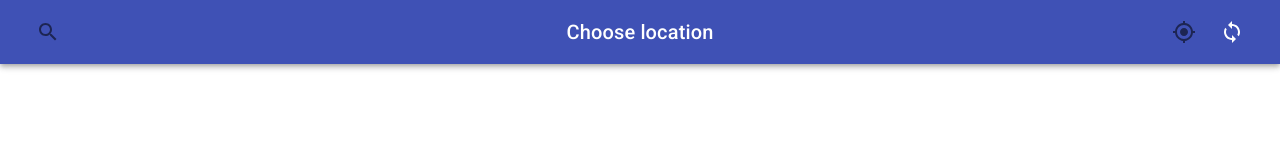
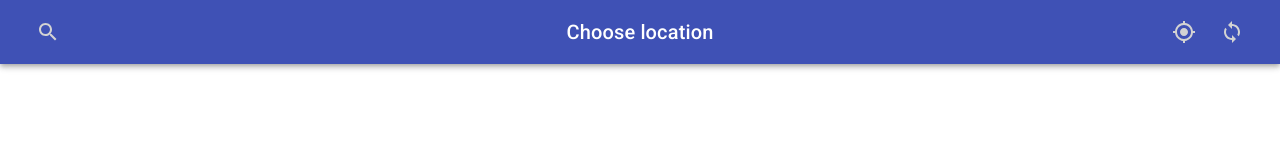
Before and after one commit to patka817/wthr, a React (Create React App) app: page / in a window 1280 px wide. Shown: the top 160 px of the page. Built offline with nearby package versions, Linux system fonts and the light colour scheme.

Commit message:
Corrected icons for ios (hopefully). Added prompt to install for iOS devices. Using our own icon instead of GetApp when displaying installbanner.

```diff
--- a/public/index.html
+++ b/public/index.html
@@ -23,14 +23,14 @@
     <link rel="stylesheet" href="https://fonts.googleapis.com/css?family=Roboto:300,400,500">
 
     <!-- icon in the highest resolution we need it for -->
-    <link rel="icon" sizes="192x192" href="%PUBLIC_URL/wthr-fat-192.png">
+    <link rel="icon" sizes="192x192" href="%PUBLIC_URL%/wthr-fat-192.png">
 
     <!-- PWA for iOS -->
     <meta name="apple-mobile-web-app-capable" content="yes">
-    <link rel="apple-touch-icon" href="%PUBLIC_URL/wthr-fat-ios-192.png">
-    <link rel="apple-touch-icon" sizes="152x152" href="%PUBLIC_URL/wthr-fat-ios-152.png">
-    <link rel="apple-touch-icon" sizes="180x180" href="%PUBLIC_URL/wthr-fat-ios-180.png">
-    <link rel="apple-touch-icon" sizes="167x167" href="%PUBLIC_URL/wthr-fat-ios-167.png">
+    <link rel="apple-touch-icon" href="%PUBLIC_URL%/wthr-fat-ios-192.png">
+    <link rel="apple-touch-icon" sizes="152x152" href="%PUBLIC_URL%/wthr-fat-ios-152.png">
+    <link rel="apple-touch-icon" sizes="180x180" href="%PUBLIC_URL%/wthr-fat-ios-180.png">
+    <link rel="apple-touch-icon" sizes="167x167" href="%PUBLIC_URL%/wthr-fat-ios-167.png">
 
   </head>
   <body>
--- a/src/components/InstallBanner.jsx
+++ b/src/components/InstallBanner.jsx
@@ -1,9 +1,10 @@
 import React, { useState, useEffect, useCallback } from 'react';
 import { Button, IconButton, AppBar, Toolbar } from '@material-ui/core';
-import { Close, GetApp } from '@material-ui/icons';
+import { Close } from '@material-ui/icons';
 
 export default function InstallBanner() {
   const [deferredPrompt, setDeferredPrompt] = useState(null);
+  const [hiddenForIOS, setHiddenForIOS] = useState(false);
 
   const beforeInstall = useCallback((e) => {
     // Prevent Chrome 67 and earlier from automatically showing the prompt
@@ -51,6 +52,7 @@ export default function InstallBanner() {
 
   const closeBanner = (e) => {
     setDeferredPrompt(null);
+    setHiddenForIOS(true);
   };
 
   let appBarStyle = {
@@ -58,20 +60,35 @@ export default function InstallBanner() {
     backgroundColor: 'lightgrey'
   };
 
-  if (deferredPrompt) {
+  if (deferredPrompt || (showIOSBanner() && !hiddenForIOS)) {
     appBarStyle.display = 'block';
   }
 
   return (
     <AppBar position='static' style={appBarStyle}>
       <Toolbar style={toolbarStyle}>
-        <Button id='install-button' color='primary' style={{ textTransform: 'none' }} onClick={onInstall}>
-          <GetApp style={{ paddingRight: '10px' }} />
-            Add Wthr to Home screen
-        </Button>
+        { showIOSBanner() ? <IOSMessage /> : <InstallMessage onClick={onInstall} />}
         <IconButton onClick={closeBanner}><Close /></IconButton>
       </Toolbar>
     </AppBar>
+  );
+};
+
+const InstallMessage = (props) => {
+  return (
+    <Button id='install-button' color='primary' style={{ textTransform: 'none' }} onClick={props.onClick} >
+      <img src='wthr-fat.svg' width='24px' height='24px' style={{ paddingRight: '10px' }} alt='Wthr icon'/>
+      Add Wthr to Home screen
+    </Button>
+  );
+};
+
+const IOSMessage = () => {
+  return (
+    <>
+    <img src='wthr-fat.svg' height='24px' width='24px' style={{ paddingRight: '10px' }} alt='Wthr icon'/>
+    <p style={{color: 'darkblue' }}>Install Wthr on your iOS-device: tap the sharebutton and then 'Add to homescreen'</p>
+    </>
   );
 };
 
@@ -79,3 +96,14 @@ const toolbarStyle = {
   justifyContent: 'space-between',
   minHeight: '40px'
 };
+
+const showIOSBanner = () => {
+  return isIos() && !isInStandaloneMode();
+};
+
+const isIos = () => {
+  const userAgent = window.navigator.userAgent.toLowerCase();
+  return /iphone|ipad|ipod/.test(userAgent);
+}
+
+const isInStandaloneMode = () => ('standalone' in window.navigator) && (window.navigator.standalone);
--- a/src/components/appBar.jsx
+++ b/src/components/appBar.jsx
@@ -42,19 +42,23 @@ export default function ButtonAppBar() {
     setOpenSearch(false);
   };
 
+  const buttonStyles = {
+    color: 'lightgrey'
+  };
+
   return (
     <div className={classes.root}>
       <AppBar position="static">
         <Toolbar className='top-toolbar'>
           <div className='left-icons'>
-            <IconButton onClick={showSearch} disabled={fetchingPosition}><Search /></IconButton>
+            <IconButton style={buttonStyles} onClick={showSearch} disabled={fetchingPosition}><Search /></IconButton>
           </div>
           <Typography variant="h6" className={classes.title} >
             {city !== null ? city : 'Choose location'}
           </Typography>
           <div className='right-icons'>
-            <GPSButton color="inherit" />
-            <ReloadDataButton color="inherit" />
+            <GPSButton style={buttonStyles} />
+            <ReloadDataButton style={buttonStyles} />
           </div>
         </Toolbar>
       </AppBar>
--- a/src/positionComponents/gpsButton.jsx
+++ b/src/positionComponents/gpsButton.jsx
@@ -18,9 +18,8 @@ class GPSButtonPresentational extends React.Component {
     }
 
     render() {
-        // {this.props.fetchingPos ? 'Locating...' : 'Get weather based on current position'}
         return (
-            <IconButton aria-label="Get GPS position" onClick={this.onClick}><MyLocation /></IconButton>
+            <IconButton style={this.props.style} aria-label="Get GPS position" onClick={this.onClick}><MyLocation /></IconButton>
         );
     }
 }
--- a/src/weatherComponents/reloadDataButton.jsx
+++ b/src/weatherComponents/reloadDataButton.jsx
@@ -21,7 +21,7 @@ class ReloadDataButtonPresentational extends React.Component {
 
         let className = this.props.loading ? 'rotate' : '';
         return (
-            <IconButton aria-label="Reload" disabled={this.props.locatingGPS} onClick={this.onClick} color={this.props.color}><Loop className={className} /></IconButton>
+            <IconButton aria-label="Reload" disabled={this.props.locatingGPS} onClick={this.onClick} style={this.props.style}><Loop className={className} /></IconButton>
         );
     }
 }
```
